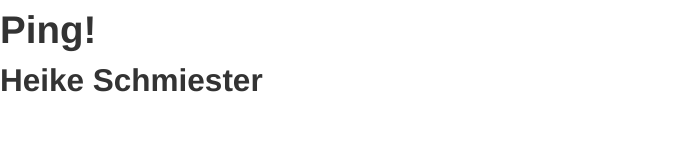
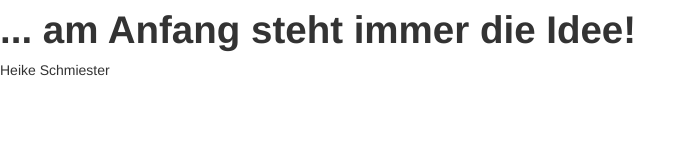
Before and after one commit to hschmiester/bootstrap, a plain HTML site: page index.html in a window 1280 px wide. Shown: the whole page, without its empty margins (0-695 px from the left). Drawn offline with nearby package versions, Linux system fonts and the light colour scheme.

Commit message:
Drititer commit

```diff
--- a/index.html
+++ b/index.html
@@ -1,14 +1,15 @@
-<!DOCTYPE html>
+<!DOCTYPE html PUBLIC "-//W3C//DTD HTML 4.01//EN">
 <html>
   <head>
-    <title>My first project</title>
+    <title>my first project on cctrl</title>
     <meta name="viewport" content="width=device-width, initial-scale=1.0">
     <!-- Bootstrap -->
     <link href="css/bootstrap.min.css" rel="stylesheet" media="screen">
   </head>
   <body>
-    <h1>Ping!</h1>
-    <h2>Heike Schmiester<h2>
+    <h1>... am Anfang steht immer die Idee!</h1>
+
+    <p>Heike Schmiester</p>
     <script src="http://code.jquery.com/jquery.js"></script>
     <script src="js/bootstrap.min.js"></script>
   </body>
```
